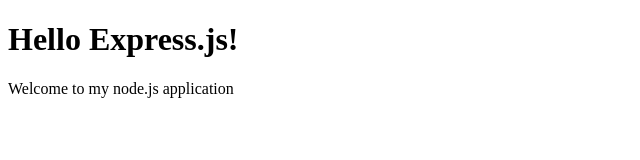
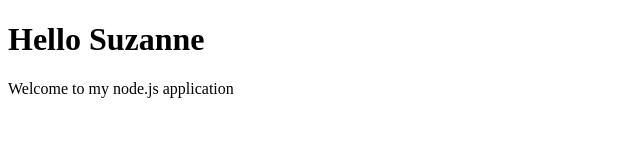
Before and after one commit to JoeChapman82/web-server, a website: page public/index.html in a window 1280 px wide. Shown: the whole page, without its empty margins (0-640 px from the left). Drawn offline with Linux system fonts and the light colour scheme.

Commit message:
minor change

```diff
--- a/public/index.html
+++ b/public/index.html
@@ -5,7 +5,7 @@
   <title>My application</title>
 </head>
 <body>
-  <h1>Hello Express.js!</h1>
+  <h1>Hello Suzanne</h1>
   <p>Welcome to my node.js application</p>
 </body>
 </html>
```
